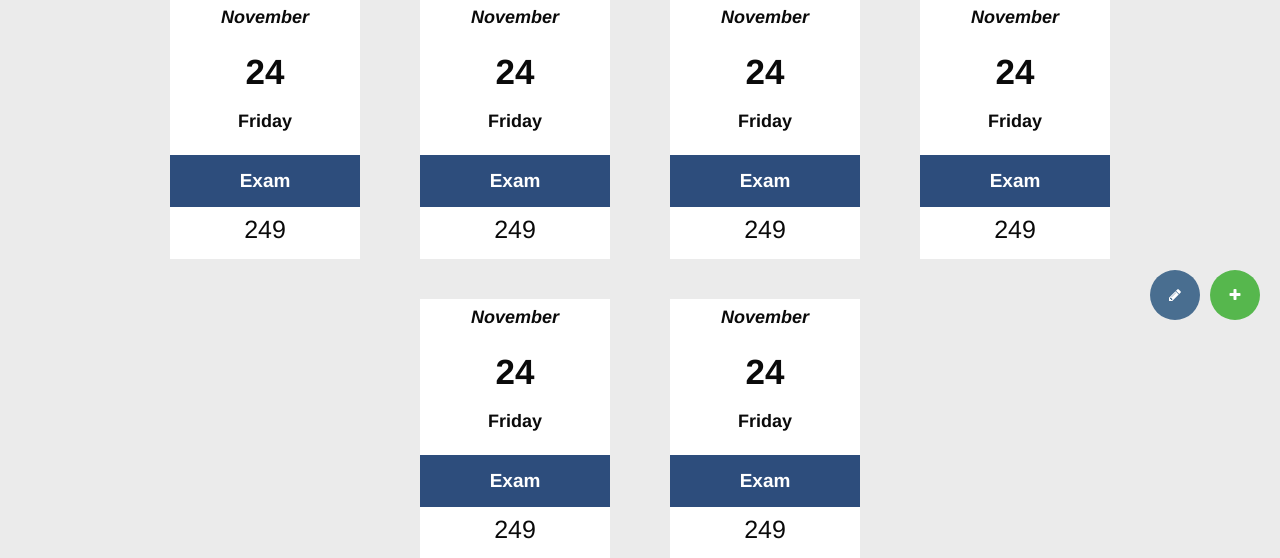
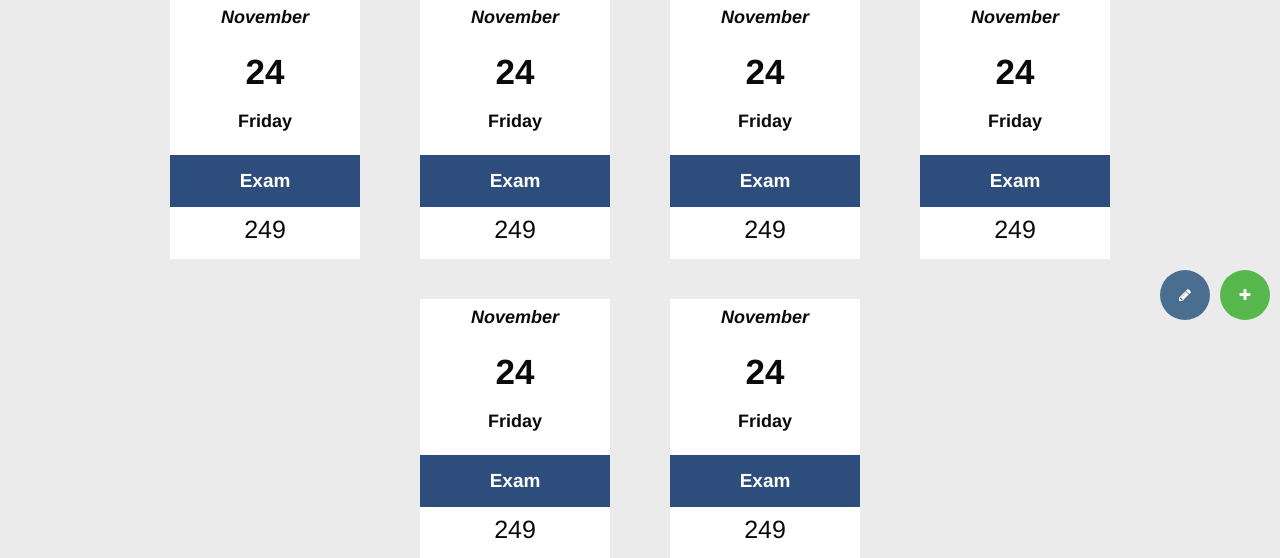
Before and after one commit to AjanthUthaya/First-Build, a PHP site: page /Test.html in a window 1280 px wide. Shown: the part 470-1028 px from the top of the page. Run offline with PHP 8.4, Linux system fonts and the light colour scheme; some libraries are stand-ins or nearby versions.

Commit message:
Test page fixed but change to absolute at the end of div is in place, needs fine tuning

```diff
--- a/Lesson.html
+++ b/Lesson.html
@@ -155,7 +155,12 @@
       <section id="Content-Main">
 
 
+        <div class="grid-x">
 
+          <label class="cell">Date:</label>
+          <input class="cell" type="date">
+
+        </div>
 
 
       </section>
--- a/NewTest.html
+++ b/NewTest.html
@@ -45,9 +45,9 @@
           <ul class="vertical menu align-center">
             <li><a href="Home.html">Home</a></li>
             <li><a href="Majors.html" data-toggle="Sub-Major">Major</a></li>
-            <li><a href="Lesson.html" class="OffCanvas-Menu-List-Active">Lesson</a></li>
+            <li><a href="Lesson.html">Lesson</a></li>
             <li><a href="Absence.html">Absence</a></li>
-            <li><a href="Test.html">Test</a></li>
+            <li><a href="Test.html" class="OffCanvas-Menu-List-Active">Test</a></li>
           </ul>
 
         </div>
--- a/Test.html
+++ b/Test.html
@@ -155,10 +155,10 @@
 
       <section id="Content-Main">
 
-
-        <a href="#" id="Edit"><i class="fa fa-pencil Date-Edit"></i></a>
-        <a href="NewTest.html" id="Add"><i class="fa fa-plus Date-Add"></i></a>
-
+        <div id="OptionMain" class="Inside">
+          <a href="#" id="Edit"><i class="fa fa-pencil Date-Edit"></i></a>
+          <a href="NewTest.html" id="Add"><i class="fa fa-plus Date-Add"></i></a>
+        </div>
 
         <div id="DataList">
 
--- a/css/appPages/appTest.css
+++ b/css/appPages/appTest.css
@@ -120,13 +120,33 @@
   (Top-Right-Bottom-Left)
 *************************************************** */
 
+.Inside {
+  position: fixed;
+  bottom: 10px;
+  right: 10px;
+  display: flex;
+  z-index: 9999;
+}
+
+.Outside {
+  position: absolute;
+  top: 1000px;
+  right: 10px;
+  display: flex;
+  z-index: 9999;
+}
+
+.Inside {
+  position: fixed;
+  bottom: 10px;
+  right: 10px;
+  display: flex;
+  z-index: 9999;
+}
+
 .Date-Add {
-  position: fixed;
   z-index: 999;
-  right: 20px;
-  bottom: 10px;
   display: flex;
-  clear: both;
   width: 50px;
   height: 50px;
   color: white;
@@ -137,12 +157,8 @@
 }
 
 .Date-Edit {
-  position: fixed;
   z-index: 999;
-  right: 80px;
-  bottom: 10px;
   display: flex;
-  clear: both;
   width: 50px;
   height: 50px;
   color: white;
@@ -152,6 +168,10 @@
   justify-content: center;
 }
 
+a#Edit {
+  padding-right: 10px;
+}
+
 /* - - - - - - - - - - - - - - - - - - - - - - - - - -
 
 
--- a/js/FollowTo.js
+++ b/js/FollowTo.js
@@ -1,21 +1,37 @@
+$IdDataList = '#DataList';
+$IdOptionPanel = '#OptionMain';
+$ClassInside = 'Inside';
+$ClassOutside = 'Outside';
+$ClassInsideDot = '.Inside';
+$ClassOutsideDot = '.Outside';
+$($IdOptionPanel).addClass($ClassInside);
+
+//Glitching beacuse offset returns double value
 $(document).scroll(function() {
-  var element = '.Date-Add';
-  //get high parent element
-  /*var height_element_parent = $("#DataList").parent().outerHeight();*/
-  var height_element = $("#DataList").height() + 40; //get high of elemenet
-  var Button_POS = $(element).offset();
 
-  /*Button_css('class', 'position', 'top', 'bottom'); //(class or id, positon value, top value, bottom value)*/
 
-  if (Button_POS.top > height_element) {
-    $(element).css('position', `absolute`);
-    $(element).css('top', height_element);
-    $(element).css('bottom', `inherit`);
-    console.log("outside" + "Button:" + Button_POS.top + " element:" + height_element);
+  //Get height of Calendar height element
+  $CalHeight = $($IdDataList).height();
+  //Get position of options panel
+  $OptPOS = $($IdOptionPanel).offset();
+
+  $WindowBottomPOS = $(window).height() + $(window).scrollTop();
+
+  //Get bottom position of window
+  /*console.log('Position:' + $WindowBottomPOS);*/
+
+  //Change between to classes depening on position of option panel
+  if ($CalHeight > $OptPOS.top || $CalHeight > $WindowBottomPOS) {
+
+    $($IdOptionPanel).addClass($ClassInside);
+    $($IdOptionPanel).removeClass($ClassOutside);
+
   } else {
-    $(element).css('position', `fixed`);
-    $(element).css('top', `inherit`);
-    $(element).css('bottom', `10px`);
-    console.log("inside" + "Button:" + Button_POS.top + " element:" + height_element);
+
+    $($IdOptionPanel).addClass($ClassOutside);
+    $($IdOptionPanel).removeClass($ClassInside);
+
   }
+
+
 });
```
Also changed, not shown: css/appPages/appRegister.css (line endings or trailing spaces).
